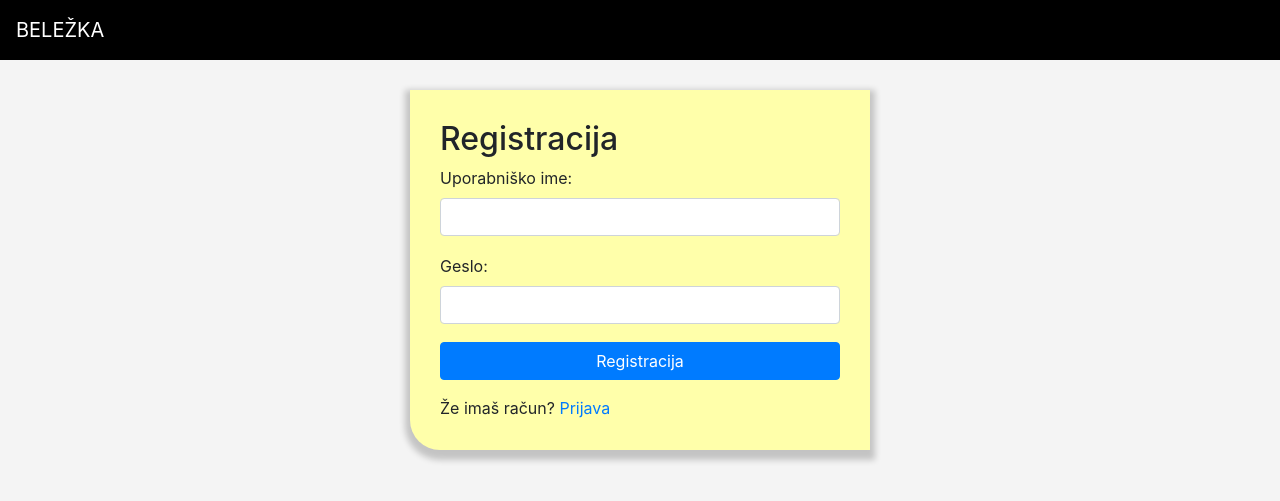
After one commit to Tjan1Kajba/WebNotes, a FastAPI app: template templates/register.html in a window 1280 px wide. The commit adds this page. Shown: the top 501 px of the page. Run offline with FastAPI, Linux system fonts and the light colour scheme; the template is opened without the code that fills it, so the values that code supplies are empty; parts of the project's set-up code (start-up, migrations or seed data) failed here and were passed over; some libraries are stand-ins or nearby versions.

Commit message:
More pages

```diff
--- a/main.py
+++ b/main.py
@@ -193,6 +193,15 @@ async def get_login_page(request: Request):
     if session_id and get_session(session_id):
         return RedirectResponse(url="/notes/")
     return templates.TemplateResponse("login.html", {"request": request})
+
+
+@app.get("/register", response_class=HTMLResponse)
+@app.get("/register/", response_class=HTMLResponse)
+async def get_register_page(request: Request):
+    session_id = request.cookies.get("session_id")
+    if session_id and get_session(session_id):
+        return RedirectResponse(url="/notes/")
+    return templates.TemplateResponse("register.html", {"request": request})
 
 
 @app.post("/login")
@@ -678,20 +687,24 @@ async def search_notes(request: Request, current_user: dict = Depends(require_au
     )
 
 
-@app.get("/profile")
-async def get_profile(current_user: dict = Depends(require_auth)):
+@app.get("/profile", response_class=HTMLResponse)
+async def get_profile(request: Request, current_user: dict = Depends(require_auth)):
     active_sessions = 0
     if redis_available and redis_client is not None:
         try:
             active_sessions = redis_client.scard(f"{USER_SESSIONS_PREFIX}{current_user['user_id']}")
         except Exception:
             active_sessions = 0
-    return {
-        "username": current_user["username"],
-        "user_id": current_user["user_id"],
-        "active_sessions": active_sessions,
-        "redis_available": redis_available,
-    }
+    return templates.TemplateResponse(
+        "profile.html",
+        {
+            "request": request,
+            "username": current_user["username"],
+            "user_id": current_user["user_id"],
+            "active_sessions": active_sessions,
+            "redis_available": redis_available,
+        },
+    )
 
 
 @app.get("/health")
--- a/templates/header.html
+++ b/templates/header.html
@@ -58,6 +58,7 @@
     </div>
 
     <div class="d-flex align-items-center ml-auto">
+      <a class="navbar-brand site-header-link site-header-board-link mr-3" href="/profile">Moj profil</a>
       {% if show_new_note_on_board %}
       <button
         type="button"
--- /dev/null
+++ b/templates/register.html
@@ -0,0 +1,52 @@
+<!DOCTYPE html>
+<html lang="sl">
+<head>
+    <meta charset="UTF-8">
+    <meta name="viewport" content="width=device-width, initial-scale=1.0">
+    <title>Registracija</title>
+    <link rel="stylesheet" href="https://stackpath.bootstrapcdn.com/bootstrap/4.5.2/css/bootstrap.min.css">
+    <style>
+        body { padding-top: 90px; background: #f4f4f4; }
+        .register-card { max-width: 460px; margin: 0 auto; padding: 30px; background: #ffa; border-radius: 0 0 0 30px; box-shadow: 0 5px 6px 5px rgba(0, 0, 0, .2); }
+        input { margin-bottom: 18px; }
+    </style>
+</head>
+<body>
+    <nav class="navbar navbar-dark bg-dark fixed-top" style="background-color: black !important; height: 60px;">
+        <a class="navbar-brand" href="/login/">BELEŽKA</a>
+    </nav>
+    <main class="container">
+        <div class="register-card">
+            <h2>Registracija</h2>
+            <form id="registerForm">
+                <label for="username">Uporabniško ime:</label>
+                <input class="form-control" type="text" id="username" name="username" required>
+                <label for="password">Geslo:</label>
+                <input class="form-control" type="password" id="password" name="password" minlength="6" required>
+                <button class="btn btn-primary btn-block" type="submit">Registracija</button>
+            </form>
+            <p class="mt-3 mb-0">Že imaš račun? <a href="/login/">Prijava</a></p>
+        </div>
+    </main>
+    <script>
+        document.getElementById("registerForm").addEventListener("submit", async function (event) {
+            event.preventDefault();
+            const response = await fetch("/register/", {
+                method: "POST",
+                headers: { "Content-Type": "application/json" },
+                body: JSON.stringify({
+                    username: document.getElementById("username").value,
+                    password: document.getElementById("password").value
+                })
+            });
+            const data = await response.json();
+            if (!response.ok) {
+                alert(data.detail || "Registracija ni uspela.");
+                return;
+            }
+            alert("Registracija je bila uspešna. Zdaj se lahko prijaviš.");
+            window.location.href = "/login/";
+        });
+    </script>
+</body>
+</html>
```
Also changed, not shown: templates/login.html (+3 -27 lines), templates/profile.html (added, +29 -0 lines).
